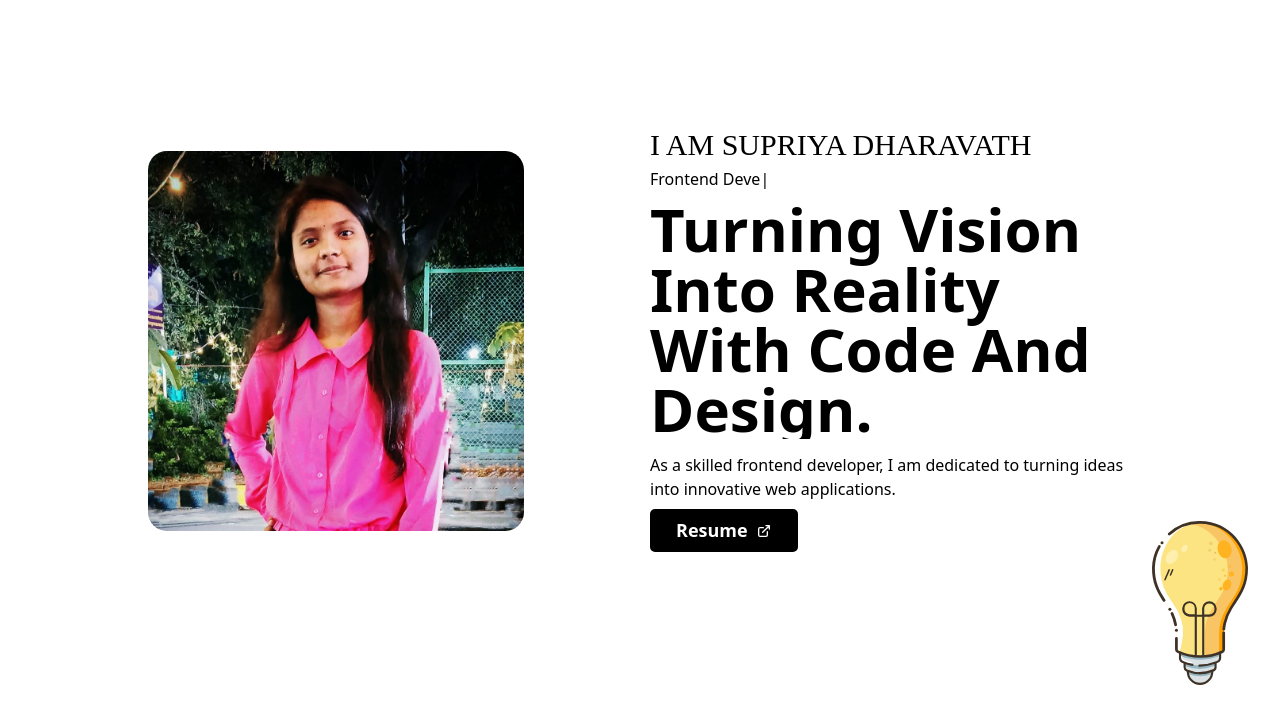
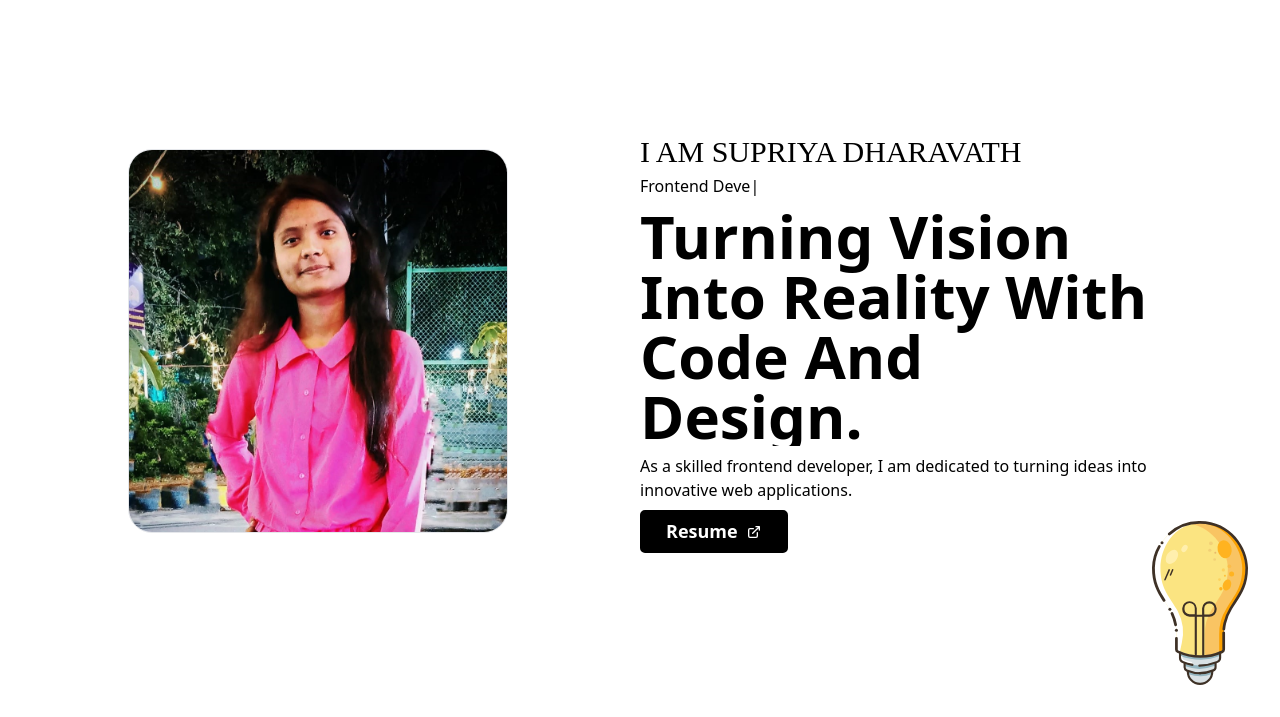
Before and after one commit to DharavathSupriya/Portfolio, a website: page index.html in a window 1280 px wide. Shown: the part 83-800 px from the top of the page. Drawn offline with nearby package versions, Linux system fonts and the light colour scheme.

Commit message:
Optimized image components

```diff
--- a/index.html
+++ b/index.html
@@ -50,21 +50,24 @@
         </nav>
     </header>
 
-    <main class="pl-5 flex items-center text-black w-full min-h-screen">
+    <main class="flex items-center text-black w-full min-h-screen">
         <div class="pt-0 w-full h-full flex-col items-center justify-center inline-block z-0 bg-white p-32">
             <div class="w-full flex items-center justify-between ">
-
-                <img src="/images/home-profile.jpg" alt="profilepic" class="w-full h-auto"
-                    style="max-width: 380px; max-height: 380px; width: auto;height: auto; border-radius: 5%;">
+                <div class="w-1/2">
+                    <img src="/images/home-profile.jpg" alt="profilepic" loading="lazy"
+                        class="w-auto h-auto max-w-96 max-h-96 border rounded-3xl"
+                        sizes="(max-width: 768px) 100vw, (max-width: 1200px) 50vw, 50vw"
+                        srcset="/images/home-profile.jpg 768w, /images/home-profile-2x.jpg 1200w" />
+                </div>
 
 
-                <div class="pb-2 w-1/2">
-                    <h2 style="font-family: Nunito; font-size: 30px;">I AM SUPRIYA DHARAVATH</h2>
+                <div class="w-1/2 flex flex-col items-left self-center">
+                    <h1 style="font-family: Nunito; font-size: 30px;">I AM SUPRIYA DHARAVATH</h1>
                     <p class="hero-subtitle"><span class="typed"
                             data-typed-items="I am an Artist, Frontend Developer"></span></p>
 
-                    <div class="w-full mx-auto py-2 text-center">
-                        <p id="animatedText" class="text-black font-bold capitalize text-6xl text-left animated-text">
+                    <div class="w-full mx-auto py-2 flex justify-center text-center overflow-hidden">
+                        <p id="animatedText" class="inline-block text-black font-bold capitalize text-6xl text-left animated-text">
                             Turning Vision Into Reality With Code and Design.
                         </p>
                     </div>
```
Also changed, not shown: about.html (+5 -2 lines), projects.html (+18 -6 lines), dist/output.css.
